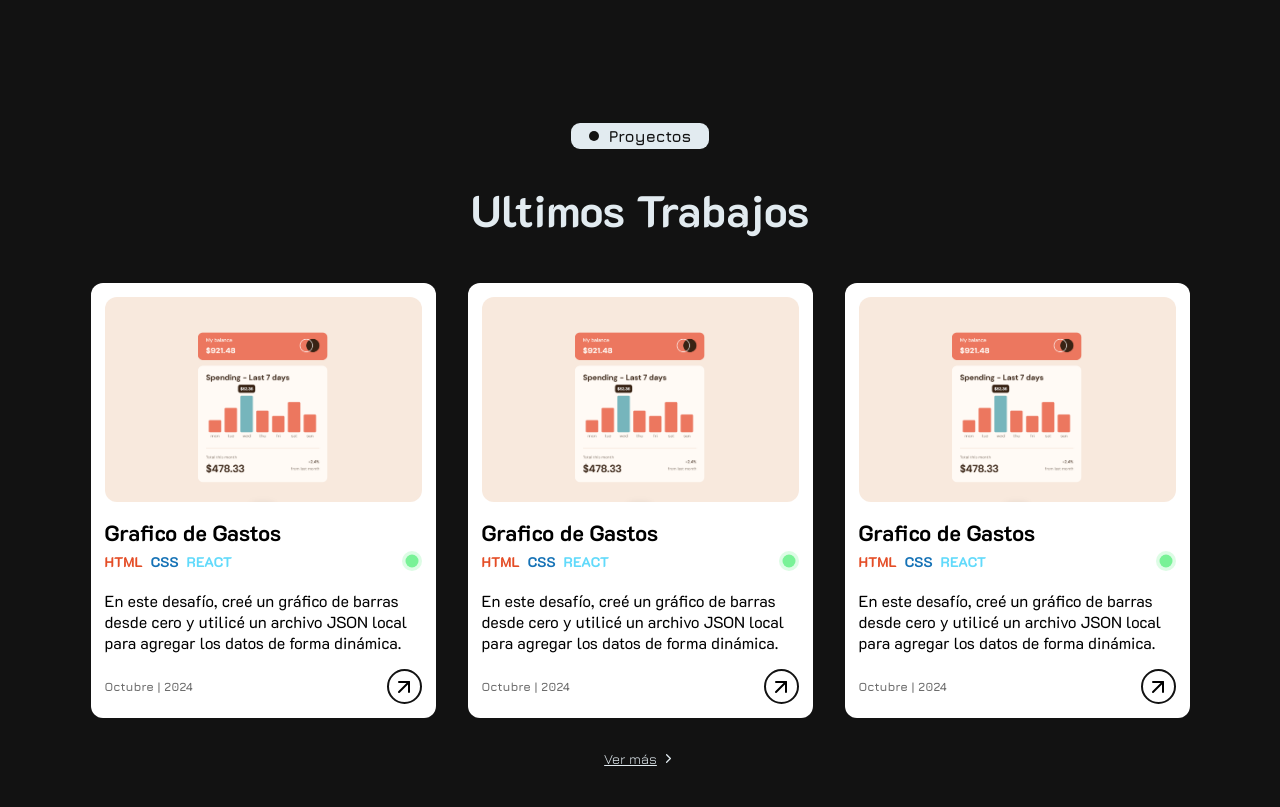
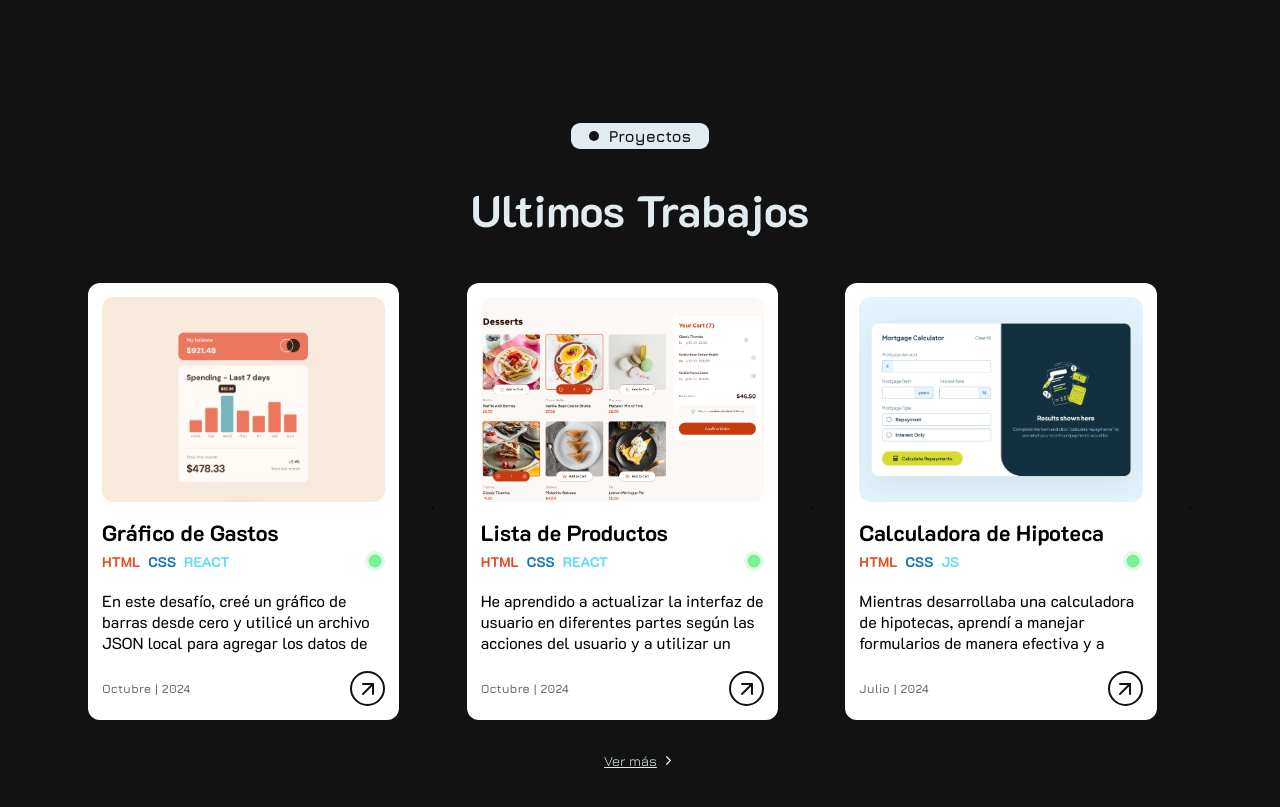
Before and after one commit to J-D-FARFAN/portfolio-JD, a React (Vite) app: page / in a window 1280 px wide. Shown: the part 1780-2587 px from the top of the page. Built offline with nearby package versions, Linux system fonts and the light colour scheme; a web font is replaced by a local one.

Commit message:
update styles and implementation data

```diff
--- a/src/assets/Work/components/cardProyects.css
+++ b/src/assets/Work/components/cardProyects.css
@@ -18,9 +18,7 @@
             object-fit: cover;
             transition: .3s ease;
 
-            &:hover{
-                transform: scale(1.2);
-            }
+            &:hover{transform: scale(1.2);}
         }
     }
 
@@ -101,7 +99,17 @@
             }
         }
 
-        .proyectsCard-description{ margin-bottom: 1rem; .txt{font-family: var(--fontF-second);}}
+        .proyectsCard-description{
+            margin-bottom: 1rem;
+            overflow-y: auto;
+            scroll-snap-type: y mandatory;
+            scroll-behavior: smooth;
+            height: 65px;
+
+            .txt{
+                font-family: var(--fontF-second);
+            }
+        }
     }
 
     .proyectsCard-month-year-and-seeProyect{
@@ -116,7 +124,6 @@
         }
 
         .bx-iconArrow{
-            display: block;
             width: 35px;
             height: 35px;
             border-radius: 50%;
@@ -130,6 +137,8 @@
             &:hover{
                 background-color: #1212123e;
             }
+
+            .iconArrow{display: flex;}
         }
     }
 }
--- a/src/assets/Work/components/cardProyects.jsx
+++ b/src/assets/Work/components/cardProyects.jsx
@@ -1,40 +1,51 @@
 import { ArrowUpRight } from "lucide-react";
-import imagePrueba from "../../../../public/images/GraficodePrecios.png";
 import "./cardProyects.css";
 
-export function CardProyectsPortfolio() {
+export function CardProyectsPortfolio({
+  titleProyectCard,
+  skills,
+  description,
+  date,
+  imageProyect,
+  URL,
+}) {
   return (
     <>
       <section className="proyectsCard">
         <div className="bx-imageProyect">
-          <img src={imagePrueba} alt="" className="image-proyectsCard" />
+          <img src={imageProyect} alt="" className="image-proyectsCard" />
         </div>
 
         <div className="bx-allInformation-proyectsCard">
-          <h3 className="titleProyectCard">Grafico de Gastos</h3>
+          <h3 className="titleProyectCard">{titleProyectCard}</h3>
           <section className="bx-tecnologyUsed-and-state">
             <div className="bx-tecnologyUsed">
-              <span className="stylesGeneralTecnologyUsed html">HTML</span>
-              <span className="stylesGeneralTecnologyUsed css">CSS</span>
-              <span className="stylesGeneralTecnologyUsed react">REACT</span>
+              <span className="stylesGeneralTecnologyUsed html">
+                {skills[0]}
+              </span>
+              <span className="stylesGeneralTecnologyUsed css">
+                {skills[1]}
+              </span>
+              <span className="stylesGeneralTecnologyUsed react">
+                {skills[2]}
+              </span>
             </div>
 
             <div className="bx-state"></div>
           </section>
 
           <div className="proyectsCard-description">
-            <p className="txt">
-              En este desafío, creé un gráfico de barras desde cero y utilicé un
-              archivo JSON local para agregar los datos de forma dinámica.
-            </p>
+            <p className="txt">{description}</p>
           </div>
         </div>
 
         <div className="proyectsCard-month-year-and-seeProyect">
-          <span className="month-year">Octubre | 2024</span>
+          <span className="month-year">{date}</span>
 
           <span className="bx-iconArrow">
-            <ArrowUpRight />
+            <a className="iconArrow" href={URL} target="__blank">
+              <ArrowUpRight color="#121212" />
+            </a>
           </span>
         </div>
       </section>
--- a/src/assets/Work/proyect.css
+++ b/src/assets/Work/proyect.css
@@ -1,6 +1,8 @@
 @import url(../../index.css);
 
 .proyectPortfolio-contentAll{
+    position: relative;
+
     .proyectPortfolio-bx-titleProyects{
         display: flex;
         justify-content: center;
@@ -96,5 +98,30 @@
                 align-items: center;
             }
         }
+
+
     }
+
+        .content__modalState {
+            position: fixed;
+            width: 1200px;
+            height: 700px;
+            background-color: red;
+            top: 50%;
+            left: 50%;
+            transform: translate(-50%, -50%);
+            z-index: 10;
+
+            .closeModal{
+                position: absolute;
+                right: 1rem;
+                top: 1rem;
+                cursor: pointer;
+                display: flex;
+                justify-content: center;
+                align-items: center;
+                width: 30px;
+                height: 30px;
+            }
+        }
 }
--- a/src/assets/Work/proyect.jsx
+++ b/src/assets/Work/proyect.jsx
@@ -1,8 +1,16 @@
-import { ChevronRight } from "lucide-react";
+import { ChevronRight, CircleX } from "lucide-react";
 import { CardProyectsPortfolio } from "./components/cardProyects";
 import "./proyect.css";
+import dataProyects from "/src/data/proyects.json";
+import { useState } from "react";
 
 export function ProyectsPortfolio() {
+  const [showMore, setShowMore] = useState(false);
+
+  const ShowMoreProyects = () => {
+    setShowMore(!showMore);
+  };
+
   return (
     <>
       <article className="proyectPortfolio-contentAll">
@@ -17,18 +25,37 @@
           <span className="titleJobs">Ultimos Trabajos</span>
 
           <figure className="bx-proyectsCards">
-            <CardProyectsPortfolio />
-            <CardProyectsPortfolio />
-            <CardProyectsPortfolio />
+            {dataProyects.slice(0, 3).map((elements) => {
+              return (
+                <>
+                  <CardProyectsPortfolio
+                    titleProyectCard={elements.projectTitle}
+                    skills={elements.technologies}
+                    description={elements.description}
+                    date={elements.date}
+                    imageProyect={elements.image}
+                    URL={elements.URL}
+                  />
+                  ;
+                </>
+              );
+            })}
           </figure>
 
-          <section className="bx-moreProyects">
+          <section className="bx-moreProyects" onClick={ShowMoreProyects}>
             <div className="moreProyects">Ver más</div>
             <div className="bx-iconArrowRight">
               <ChevronRight size={15} />
             </div>
           </section>
         </section>
+        {showMore && (
+          <article className="content__modalState">
+            <span className="closeModal" onClick={ShowMoreProyects}>
+              <CircleX />
+            </span>
+          </article>
+        )}
       </article>
     </>
   );
--- /dev/null
+++ b/src/data/proyects.json
@@ -0,0 +1,190 @@
+[
+  {
+    "projectTitle": "Gráfico de Gastos",
+    "technologies": ["HTML", "CSS", "REACT"],
+    "description": "En este desafío, creé un gráfico de barras desde cero y utilicé un archivo JSON local para agregar los datos de forma dinámica.",
+    "date": "Octubre | 2024",
+    "status": "completado",
+    "image": "public/images/GraficodePrecios.png",
+    "URL": "https://expenses-chart-component-main-rho.vercel.app/"
+  },
+  {
+    "projectTitle": "Lista de Productos",
+    "technologies": ["HTML", "CSS", "REACT"],
+    "description": "He aprendido a actualizar la interfaz de usuario en diferentes partes según las acciones del usuario y a utilizar un archivo JSON para poblar dinámicamente el DOM, lo que me ha permitido mejorar mis habilidades en proyectos interactivos.",
+    "date": "Octubre | 2024",
+    "status": "completado",
+    "image": "public/images/ListaProductos.png",
+    "URL": "https://lucent-bubblegum-4b6459.netlify.app/"
+  },
+  {
+    "projectTitle": "Calculadora de Hipoteca",
+    "technologies": ["HTML", "CSS", "JS"],
+    "description": "Mientras desarrollaba una calculadora de hipotecas, aprendí a manejar formularios de manera efectiva y a implementar la validación del lado del cliente para garantizar que los datos ingresados sean correctos antes de procesarlos. También practiqué cómo actualizar dinámicamente el DOM para reflejar los cambios en tiempo real, mejorando así la experiencia del usuario.",
+    "date": "Julio | 2024",
+    "status": "en progreso",
+    "image": "public/images/CalculadoraHipoteca.png",
+    "URL": "https://mortgage-repaiment-calculator.netlify.app/"
+  },
+  {
+    "projectTitle": "Carrito de Compras",
+    "technologies": ["HTML", "CSS", "JS"],
+    "description": "Implementé la funcionalidad para agregar, eliminar y actualizar productos en un carrito de compras dinámico.",
+    "date": "Julio | 2024",
+    "status": "completado"
+  },
+  {
+    "projectTitle": "Landing Page para Restaurante",
+    "technologies": ["HTML", "CSS", "JS"],
+    "description": "Diseñé una landing page responsive para un restaurante con animaciones e interacción básica.",
+    "date": "Junio | 2024",
+    "status": "completado"
+  },
+  {
+    "projectTitle": "Administrador de Tareas",
+    "technologies": ["React", "CSS"],
+    "description": "Aplicación que permite a los usuarios organizar sus tareas pendientes con un diseño minimalista.",
+    "date": "Mayo | 2024",
+    "status": "completado"
+  },
+  {
+    "projectTitle": "Gestor de Notas",
+    "technologies": ["HTML", "CSS", "JavaScript"],
+    "description": "Construí una aplicación de notas donde los usuarios pueden guardar, editar y eliminar notas.",
+    "date": "Abril | 2024",
+    "status": "completado"
+  },
+  {
+    "projectTitle": "Galería de Imágenes",
+    "technologies": ["HTML", "CSS", "React"],
+    "description": "Desarrollé una galería dinámica que permite a los usuarios filtrar imágenes según categorías.",
+    "date": "Marzo | 2024",
+    "status": "completado"
+  },
+  {
+    "projectTitle": "Calculadora",
+    "technologies": ["HTML", "CSS", "JavaScript"],
+    "description": "Creé una calculadora funcional con un diseño moderno y responsivo.",
+    "date": "Febrero | 2024",
+    "status": "completado"
+  },
+  {
+    "projectTitle": "Reloj Digital",
+    "technologies": ["HTML", "CSS", "JavaScript"],
+    "description": "Construí un reloj digital en tiempo real con diferentes temas visuales.",
+    "date": "Enero | 2024",
+    "status": "completado"
+  },
+  {
+    "projectTitle": "Juego de Memoria",
+    "technologies": ["HTML", "CSS", "JavaScript"],
+    "description": "Desarrollé un juego de memoria interactivo para practicar lógica y diseño.",
+    "date": "Diciembre | 2023",
+    "status": "completado"
+  },
+  {
+    "projectTitle": "Piedra, Papel o Tijera",
+    "technologies": ["HTML", "CSS", "JavaScript"],
+    "description": "Implementé un juego de piedra, papel o tijera con una interfaz simple.",
+    "date": "Noviembre | 2023",
+    "status": "completado"
+  },
+  {
+    "projectTitle": "Animaciones con GSAP",
+    "technologies": ["HTML", "CSS", "GSAP"],
+    "description": "Creé animaciones avanzadas usando GSAP para una página interactiva.",
+    "date": "Octubre | 2023",
+    "status": "completado"
+  },
+  {
+    "projectTitle": "Blog Personal",
+    "technologies": ["HTML", "CSS", "React"],
+    "description": "Desarrollé un blog personal donde publico artículos sobre desarrollo web.",
+    "date": "Septiembre | 2023",
+    "status": "en progreso"
+  },
+  {
+    "projectTitle": "Simulador de Gasto Mensual",
+    "technologies": ["HTML", "CSS", "JavaScript"],
+    "description": "Construí un simulador que calcula gastos mensuales basado en ingresos y gastos del usuario.",
+    "date": "Agosto | 2023",
+    "status": "completado"
+  },
+  {
+    "projectTitle": "Formulario de Registro",
+    "technologies": ["HTML", "CSS", "JavaScript"],
+    "description": "Creé un formulario de registro con validaciones en tiempo real.",
+    "date": "Julio | 2023",
+    "status": "completado"
+  },
+  {
+    "projectTitle": "Gráfico Circular Dinámico",
+    "technologies": ["HTML", "CSS", "D3.js"],
+    "description": "Diseñé un gráfico circular que se actualiza dinámicamente con datos proporcionados.",
+    "date": "Junio | 2023",
+    "status": "completado"
+  },
+  {
+    "projectTitle": "To-Do App con Firebase",
+    "technologies": ["React", "Firebase"],
+    "description": "Aplicación para gestionar tareas con persistencia en Firebase.",
+    "date": "Mayo | 2023",
+    "status": "completado"
+  },
+  {
+    "projectTitle": "Juego del Ahorcado",
+    "technologies": ["HTML", "CSS", "JavaScript"],
+    "description": "Desarrollé un juego del ahorcado con lógica personalizada y palabras aleatorias.",
+    "date": "Abril | 2023",
+    "status": "completado"
+  },
+  {
+    "projectTitle": "Página de Portafolio Animada",
+    "technologies": ["HTML", "CSS", "JavaScript"],
+    "description": "Diseñé un portafolio animado con transiciones suaves para mejorar la experiencia del usuario.",
+    "date": "Marzo | 2023",
+    "status": "completado"
+  },
+  {
+    "projectTitle": "Tienda Virtual",
+    "technologies": ["React", "CSS"],
+    "description": "Desarrollé una tienda virtual con productos, carrito y sistema de pagos simulados.",
+    "date": "Febrero | 2023",
+    "status": "completado"
+  },
+  {
+    "projectTitle": "Clon de Netflix",
+    "technologies": ["React", "CSS", "Firebase"],
+    "description": "Creé un clon de Netflix con funcionalidad básica de navegación y listas de películas.",
+    "date": "Enero | 2023",
+    "status": "completado"
+  },
+  {
+    "projectTitle": "Conversor de Divisas",
+    "technologies": ["HTML", "CSS", "JavaScript"],
+    "description": "Construí un conversor de divisas que usa una API externa para datos en tiempo real.",
+    "date": "Diciembre | 2022",
+    "status": "completado"
+  },
+  {
+    "projectTitle": "Simulador de Clima",
+    "technologies": ["HTML", "CSS", "JavaScript"],
+    "description": "Desarrollé un simulador de clima que obtiene datos de una API y muestra resultados interactivos.",
+    "date": "Noviembre | 2022",
+    "status": "completado"
+  },
+  {
+    "projectTitle": "Galería de Productos",
+    "technologies": ["HTML", "CSS", "React"],
+    "description": "Diseñé una galería para mostrar productos con filtros por categorías.",
+    "date": "Octubre | 2022",
+    "status": "completado"
+  },
+  {
+    "projectTitle": "Juego de Trivia",
+    "technologies": ["HTML", "CSS", "JavaScript"],
+    "description": "Construí un juego de trivia con preguntas aleatorias y un sistema de puntuación.",
+    "date": "Septiembre | 2022",
+    "status": "completado"
+  }
+]
```
Also changed, not shown: public/images/ListaProductos.png (added).
